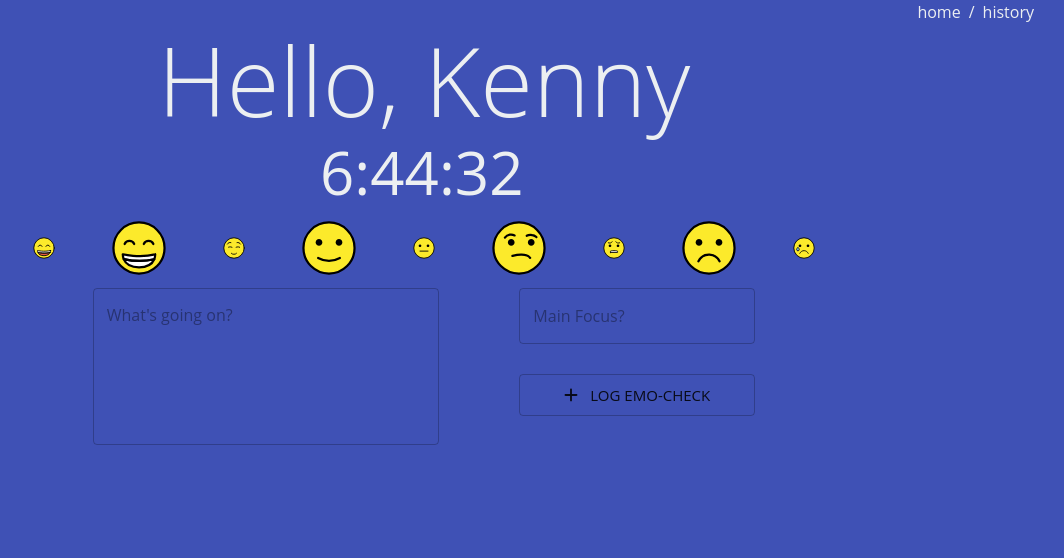
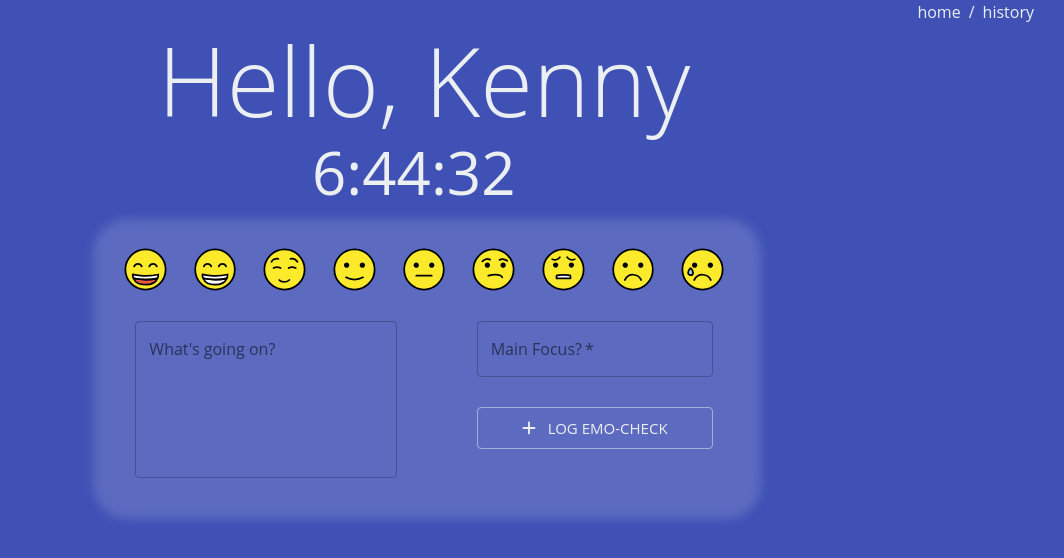
Before and after one commit to kennyctran/emo-check, a React app: page / in a window 1280 px wide. Shown: the top 558 px of the page, without its empty margins (216-1280 px from the left). Built offline with nearby package versions, Linux system fonts and the light colour scheme; the HTML template or start-up script is replaced by a standard one.

Commit message:
Styled emo-app

```diff
--- a/src/App.js
+++ b/src/App.js
@@ -23,9 +23,9 @@ let theme = createMuiTheme({
   },
   palette: {
     primary: {
-      main: Blue[100],
-      light: Blue[50],
-      dark: Blue[300],
+      main: Indigo[200],
+      light: Indigo[50],
+      dark: Indigo[400],
     },
     secondary: {
       main: blueGrey[50],
@@ -53,7 +53,7 @@ export default function App() {
         <Grid container justify="center">
           <Switch>
             <Route exact path="/">
-              <div className="Home-Container" style={{ width: "65vw" }}>
+              <div className="Home-Container" style={{ width: "70vw" }}>
                 <Grid
                   container
                   direction="column"
@@ -63,6 +63,7 @@ export default function App() {
                   <Home>
                     <Greeting />
                     <Clock />
+                    <div className="spacer" style={{ height: "30px" }}></div>
                     <EmoApp />
                   </Home>
                 </Grid>
--- a/src/components/EmoApp.js
+++ b/src/components/EmoApp.js
@@ -17,21 +17,32 @@ import Grid from "@material-ui/core/Grid";
 import { makeStyles } from "@material-ui/core/styles";
 import AddRoundedIcon from "@material-ui/icons/AddRounded";
 
-const useStyles = makeStyles({
+const useStyles = makeStyles((theme) => {
+  return {
     smallEmoji: {
-    height: "2rem",
-    width: "2rem",
-    "max-height": "40px",
+      height: "auto",
+      width: "10%",
+      "min-height": "50px",
       cursor: "pointer",
       "border-radius": "50%",
     },
     bigEmoji: {
-    height: "5rem",
-    width: "5rem",
-    "max-height": "90px",
+      height: "auto",
+      width: "10%",
+      "min-height": "50px",
       cursor: "pointer",
       "border-radius": "50%",
     },
+    divider: {
+      height: "20px",
+    },
+    emotionContainer: {
+      width: "70%",
+      backgroundColor: theme.palette.primary.dark,
+      borderRadius: "15px",
+      boxShadow: `3px 1px 10px 20px ${theme.palette.primary.dark}`,
+    },
+  };
 });
 
 export default function EmoApp() {
@@ -57,7 +68,7 @@ export default function EmoApp() {
   };
 
   return (
-    <div className="Emotion-Container" style={{ minWidth: "100%" }}>
+    <div className={classes.emotionContainer}>
       <Grid container alignItems="center" justify="space-around" wrap="nowrap">
         <img
           src={Happiest}
@@ -114,6 +125,7 @@ export default function EmoApp() {
           onClick={setEmotion.setCrying}
         />
       </Grid>
+      <div className={classes.divider + " spacer"}></div>
       <form>
         <Grid container justify="center" wrap="nowrap">
           <Grid item xs={5}>
@@ -129,8 +141,9 @@ export default function EmoApp() {
               id="entry"
               type="textarea"
               name="entry"
-              placeholder="What's going on?"
               aria-label="entry"
+              label="What's going on?"
+              color="secondary"
               value={entry}
               onChange={(e) => setEntry(e.target.value)}
             />
@@ -150,10 +163,12 @@ export default function EmoApp() {
                 aria-label="entryTitle"
                 id="entryTitle"
                 name="entryTitle"
-                placeholder="Main Focus?"
                 value={entryTitle}
+                label="Main Focus?"
+                required={true}
                 onChange={(e) => setEntryTitle(e.target.value)}
                 fullWidth={true}
+                color="secondary"
               />
               <div style={{ height: "30px" }}>{""}</div>
               <Button
@@ -161,6 +176,7 @@ export default function EmoApp() {
                 size="large"
                 onClick={handleSubmit}
                 variant="outlined"
+                color="secondary"
               >
                 Log Emo-Check
               </Button>
@@ -168,6 +184,7 @@ export default function EmoApp() {
           </div>
         </Grid>
       </form>
+      <div className={classes.divider + " spacer"}></div>
     </div>
   );
 }
--- a/src/components/Greeting.js
+++ b/src/components/Greeting.js
@@ -7,6 +7,7 @@ import Typography from "@material-ui/core/Typography";
 const useStyles = makeStyles({
   root: {
     margin: 0,
+    fontSize: "6rem",
   },
 });
 
--- a/src/components/Nav.js
+++ b/src/components/Nav.js
@@ -17,7 +17,7 @@ const useStyles = makeStyles((theme) => {
       textDecoration: "none",
       transition: "all 0.1s ease",
       "&:hover": {
-        color: theme.palette.primary.dark,
+        color: theme.palette.primary.main,
       },
     },
     icon: {
```
Lines whose indentation alone changed are shown as unchanged.
